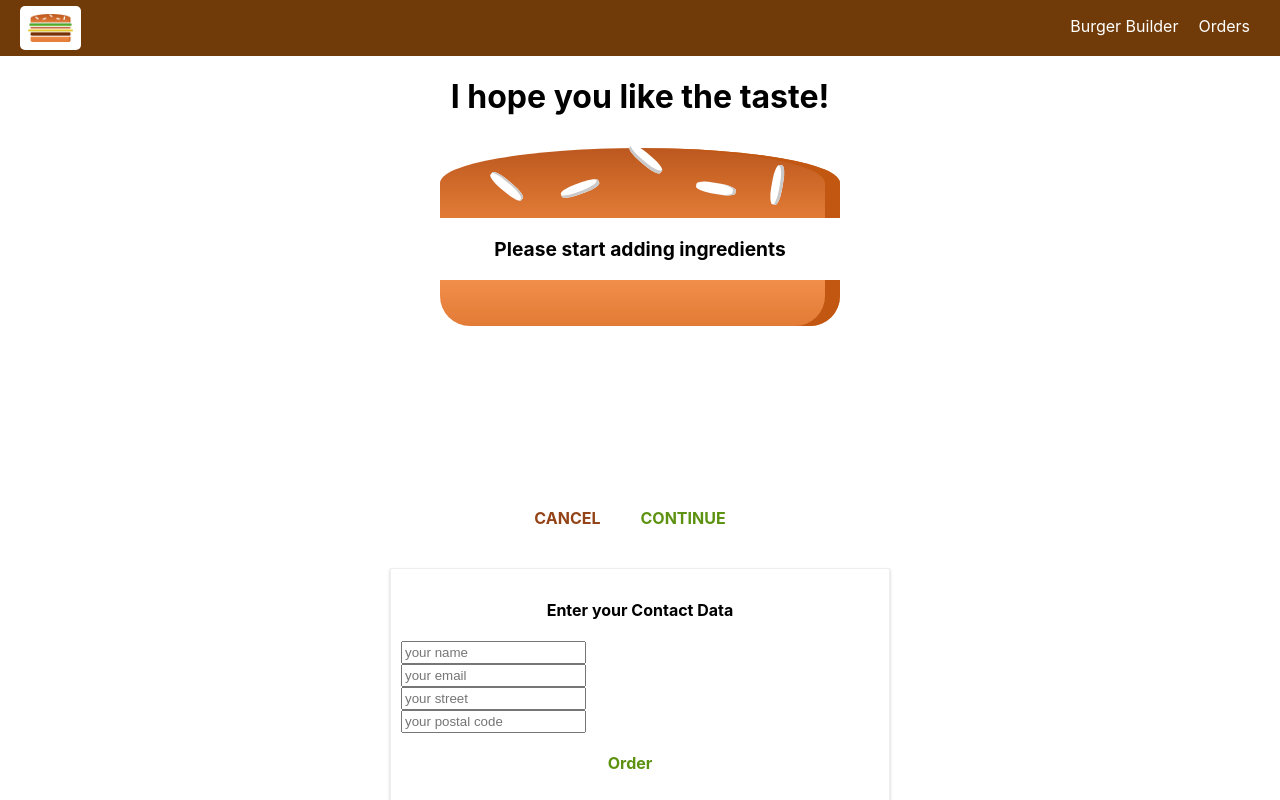
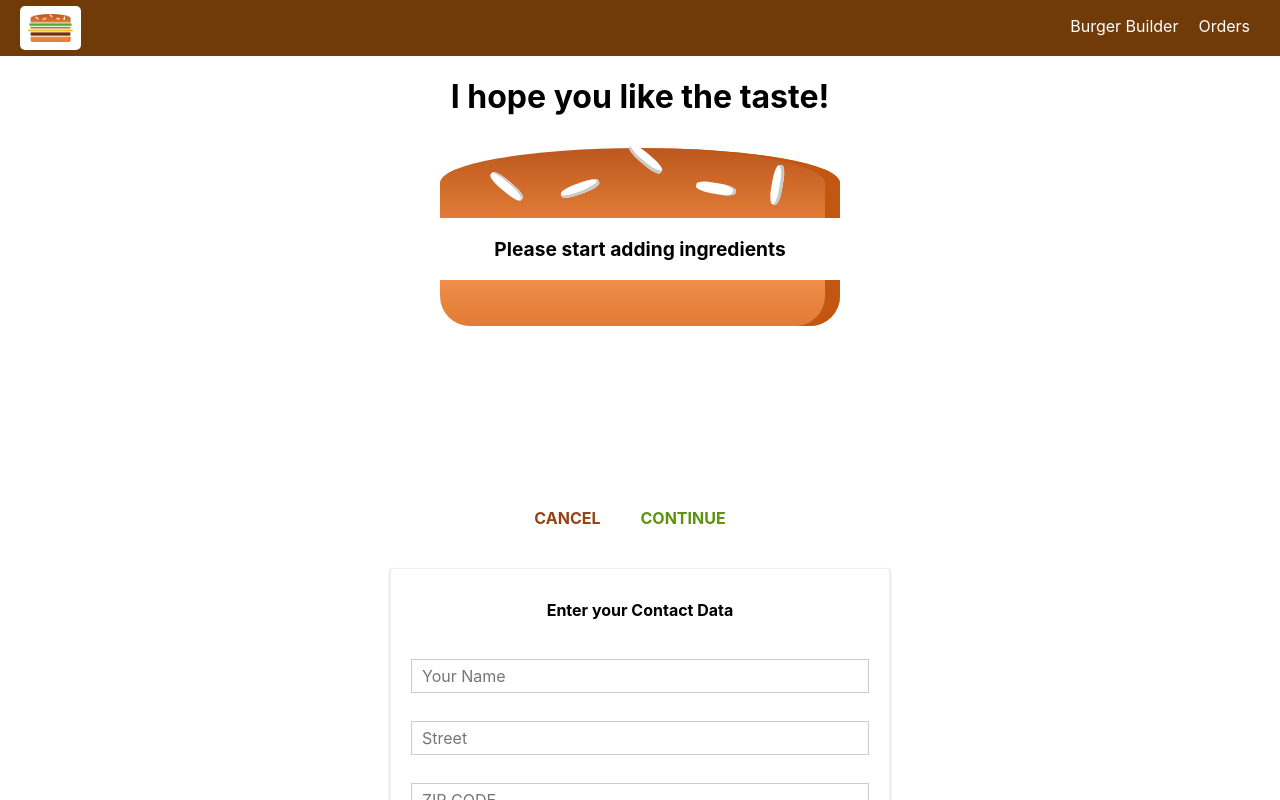
Before and after one commit to gorejuice99/burger-app, a React app: page /checkout in a window 1280 px wide. Both pictures are taken after a click on the button "CONTINUE". Shown: the top 800 px of the page. Built offline with nearby package versions, Linux system fonts and the light colour scheme.

Commit message:
added checkout component

```diff
--- a/src/components/UI/Button/Button.js
+++ b/src/components/UI/Button/Button.js
@@ -4,6 +4,7 @@
 const button = (props) => (
    <button
         className={[classes.Button, classes[props.btnType]].join(' ')}
+        disabled={props.disabled}
         onClick={props.clicked}> {props.children}
     </button>
 );
--- a/src/components/UI/Button/Button.module.css
+++ b/src/components/UI/Button/Button.module.css
@@ -15,6 +15,11 @@
     padding-left: 0;
 }
 
+.Button:disabled {
+    color: #ccc;
+    cursor: not-allowed;
+}
+
 .Success {
     color: #5C9210;
 }
--- /dev/null
+++ b/src/components/UI/Input/Input.js
@@ -0,0 +1,60 @@
+import React from 'react';
+import classes from './Input.module.css';
+
+const input = (props) => {
+    let inputElement = null;
+    let inputClasses = [classes.InputELement];
+
+    if(props.invalid && props.shouldValidate && props.touched) {
+        inputClasses.push(classes.Invalid);
+    }
+
+    switch(props.elementType) {
+        case ('input') :
+            inputElement = <input {...props.elementConfig}
+                value={props.value}
+                onChange={props.changed}
+                className={inputClasses.join(' ')} />
+        break;
+
+        case ('textarea') :
+            inputElement = <textarea {...props.elementConfig}
+                value={props.value}
+                onChange={props.changed}
+                className={inputClasses.join(' ')}/>
+        break;
+
+        case ('select') :
+            inputElement = (
+                <select
+                    value={props.value}
+                    className={inputClasses}
+                    onChange={props.changed}>
+                    { props.elementConfig.options.map(option => (
+                        <option key={option.value} value={option.value}>
+                            {option.displayValue}
+                        </option>
+                    ))}
+                </select>
+            );
+        break;
+
+        default:
+            inputElement = <input
+                {...props.elementConfig}
+                onChange={props.changed}
+                value={props.value}
+                className={inputClasses.join(' ')}
+            />
+
+    }
+
+    return (
+        <div className={classes.Input}>
+            <label className={classes.Label}>{props.label}</label>
+            { inputElement }
+        </div>
+    );
+};
+
+export default input;
--- /dev/null
+++ b/src/components/UI/Input/Input.module.css
@@ -0,0 +1,33 @@
+.Input {
+    width: 100%;
+    padding: 10px;
+    box-sizing: border-box;
+}
+
+.Label {
+    font-weight: bold;
+    display: block;
+    margin-bottom: 8px;
+}
+
+.InputELement {
+    outline: none;
+    border: 1px solid #ccc;
+    background-color: #fff;
+    font: inherit;
+    padding: 6px 10px;
+    display: block;
+    width: 100%;
+    box-sizing: border-box;
+}
+
+.InputELement:focus {
+    outline: none;
+    background-color: #ccc;
+
+}
+
+.Invalid {
+    border: 1px solid red;
+    background-color: salmon;
+}
--- a/src/containers/BurgerBuilder/BurgerBuilder.js
+++ b/src/containers/BurgerBuilder/BurgerBuilder.js
@@ -26,7 +26,7 @@
 
     componentDidMount () {
         console.log(this.props);
-        axios.get('https://react-my-burger-fcf2c.firebaseio.com/ingredients.json')
+        axios.get('ingredients.json')
             .then(response => {
                 // console.log(response);
                 this.setState({
--- a/src/containers/Checkout/ContactData/Contact.module.css
+++ b/src/containers/Checkout/ContactData/Contact.module.css
@@ -8,10 +8,6 @@
     padding: 10px;
 }
 
-.ContactData input {
-    display: block;
-    padding: 2px;
-}
 
 @media (min-width: 600px) {
     .ContactData {
--- a/src/containers/Checkout/ContactData/ContactData.js
+++ b/src/containers/Checkout/ContactData/ContactData.js
@@ -5,36 +5,109 @@
 import Button from '../../../components/UI/Button/Button';
 import classes from './Contact.module.css';
 import Spinner from '../../../components/UI/Spinner/Spinner';
+import Input from '../../../components/UI/Input/Input';
 class ContactData extends Component {
     state = {
-        name: '',
-        email: '',
-        address: {
-            street: '',
-            postalCode: ''
-        }
+        orderForm: {
+            name: {
+                elementType: 'input',
+                elementConfig: {
+                    type: 'text',
+                    placeholder: 'Your Name'
+                },
+                value: '',
+                validation:  {
+                    required: true
+                },
+                valid: false,
+                touched: false
+            },
+            street: {
+                elementType: 'input',
+                elementConfig: {
+                    type: 'text',
+                    placeholder: 'Street'
+                },
+                value: '',
+                validation:  {
+                    required: true
+                },
+                valid: false,
+                touched: false
+            },
+            zipCode: {
+                elementType: 'input',
+                elementConfig: {
+                    type: 'text',
+                    placeholder: 'ZIP CODE',
+                    minLength: 5,
+                    maxLength: 5
+                },
+                value: '',
+                validation:  {
+                    required: true
+                },
+                valid: false,
+                touched: false
+            },
+            country: {
+                elementType: 'input',
+                elementConfig: {
+                    type: 'text',
+                    placeholder: 'Country'
+                },
+                value: '',
+                validation:  {
+                    required: true
+                },
+                valid: false,
+                touched: false
+            },
+            email: {
+                elementType: 'input',
+                elementConfig: {
+                    type: 'email',
+                    placeholder: 'your email'
+                },
+                value: '',
+                validation:  {
+                    required: true
+                },
+                valid: false,
+                touched: false
+            },
+            deliveryMethod: {
+                elementType: 'select',
+                elementConfig: {
+                    options: [
+                        { value: 'fastest', displayValue: 'Fastest' },
+                        { value: 'cheapest', displayValue: 'Cheapest' },
+                    ]
+                },
+                value: 'fastest',
+                valid: true,
+                validation:  {}
+            }
+        },
+        formIsValid: false,
+        loading: false
     }
 
     orderHandler = (event) => {
         event.preventDefault();
-
         this.setState({
             loading: true
         });
 
+        let formData = {};
+        for(let formElementIdentifier in this.state.orderForm) {
+            formData[formElementIdentifier] = this.state.orderForm[formElementIdentifier].value;
+        }
+
         const order = {
             ingredients: this.props.ingredients,
             price: this.props.price,
-            customer: {
-                name: 'Josh Fabillar',
-                address: {
-                    street: 'Pionner',
-                    zipCode: '1550',
-                    country: 'Philippines'
-                },
-                email: 'joshua.g.fabillar@accenture.com'
-            },
-            deliveryMethod: 'vip'
+            orderData: formData
         };
 
 
@@ -56,20 +129,88 @@
         // console.log(this.props.ingredients);
     }
 
+    checkValidity(value, rules) {
+        let isValid = true;
+
+        if(!rules) {
+            return true;
+        }
+
+        if(rules.required) {
+            isValid = value.trim() !== '' && isValid;
+        }
+
+        if(rules.minLength) {
+            isValid = value.length >= rules.minLength && isValid;
+        }
+
+        if(rules.maxLength) {
+            isValid = value.length <= rules.maxLength && isValid;
+        }
+
+        return isValid;
+    }
+
+    inputChangeHandler = (event, inputIdentifier) => {
+        // console.log(event.target.value);
+
+        const updatedOrderForm = {
+            ...this.state.orderForm
+        };
+
+        const updatedFormElement = {
+            ...updatedOrderForm[inputIdentifier]
+        };
+
+
+        updatedFormElement.value = event.target.value;
+        updatedFormElement.valid = this.checkValidity(updatedFormElement.value, updatedFormElement.validation);
+        updatedFormElement.touched = true;
+        updatedOrderForm[inputIdentifier] = updatedFormElement;
+
+        let formIsValid = true;
+        for(let inputIdentifier in updatedOrderForm) {
+            formIsValid = updatedOrderForm[inputIdentifier].valid && formIsValid;
+        }
+
+        this.setState({
+            orderForm: updatedOrderForm,
+            formIsValid: formIsValid
+        });
+    }
+
     render () {
+        let formElementsArray = [];
+        for(let key in this.state.orderForm) {
+            formElementsArray.push({
+                id: key,
+                config: this.state.orderForm[key]
+            })
+        }
+
         let form = (
-            <form>
-                <input type="text" name="name" placeholder="your name" />
-                <input type="text" name="email" placeholder="your email" />
-                <input type="text" name="street" placeholder="your street" />
-                <input type="text" name="postalCode" placeholder="your postal code" />
+            <form onSubmit={this.orderHandler}>
+                { formElementsArray.map(formElement => (
+                    <Input
+                        key={formElement.id}
+                        elementType={formElement.config.elementType}
+                        elementConfig={formElement.config.elementConfig}
+                        value={formElement.config.value}
+                        invalid={!formElement.config.valid}
+                        shouldValidate={formElement.config.validation}
+                        touched={formElement.config.touched}
+                        changed={(event) => this.inputChangeHandler(event, formElement.id)}
+                    />
+                ))}
 
-                <Button btnType="Success" clicked={this.orderHandler}>Order</Button>
+                <Button btnType="Success" disabled={!this.state.formIsValid}>Order</Button>
             </form>
         );
+
         if(this.state.loading) {
             form = <Spinner />;
         }
+
         return (
             <div className={classes.ContactData}>
                 <h4>Enter your Contact Data</h4>
```
